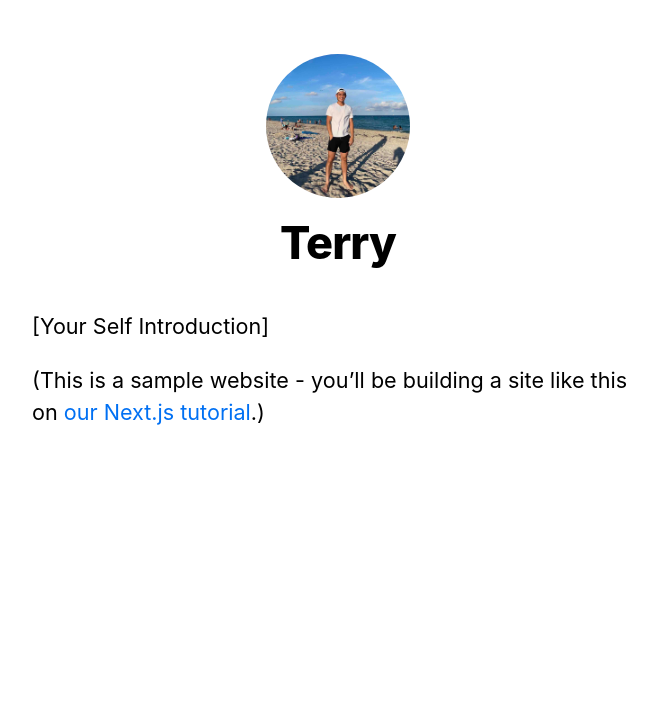
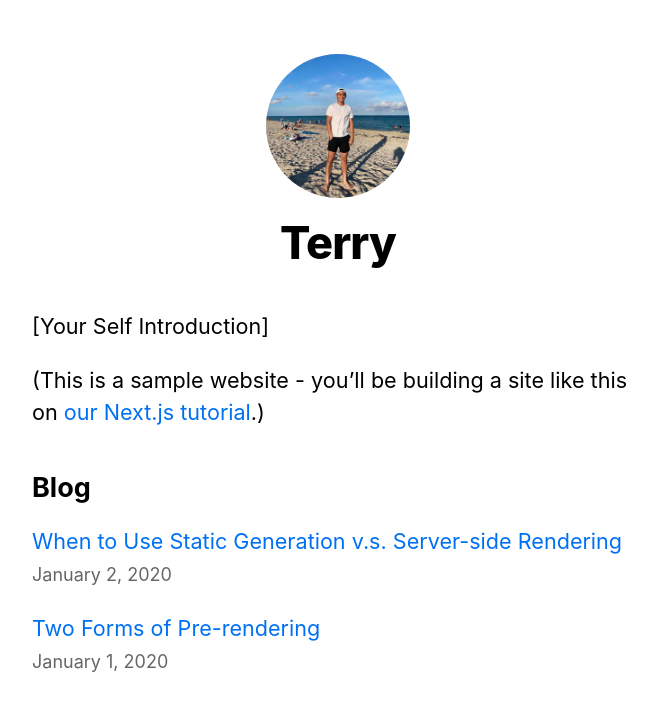
Before and after one commit to Terry9022/personal-blog, a Next.js app: page / in a window 1280 px wide. Shown: the top 710 px of the page, without its empty margins (302-959 px from the left). Built offline with nearby package versions, Linux system fonts and the light colour scheme.

Commit message:
finish link to post pages

```diff
--- /dev/null
+++ b/components/date.js
@@ -0,0 +1,6 @@
+import { parseISO, format } from "date-fns";
+
+export default function Date({ dateString }) {
+  const date = parseISO(dateString);
+  return <time dateTime={dateString}>{format(date, "LLLL d, yyyy")}</time>;
+}
--- /dev/null
+++ b/lib/posts.js
@@ -0,0 +1,83 @@
+import fs from "fs";
+import path from "path";
+import matter from "gray-matter";
+import { remark } from "remark";
+import html from "remark-html";
+
+const postsDirectory = path.join(process.cwd(), "posts");
+
+export function getSortedPostsData() {
+  // Get file names under /posts
+  const fileNames = fs.readdirSync(postsDirectory);
+  const allPostsData = fileNames.map((fileName) => {
+    // Remove ".md" from file name to get id
+    const id = fileName.replace(/\.md$/, "");
+
+    // Read markdown file as string
+    const fullPath = path.join(postsDirectory, fileName);
+    const fileContents = fs.readFileSync(fullPath, "utf8");
+
+    // Use gray-matter to parse the post metadata section
+    const matterResult = matter(fileContents);
+
+    // Combine the data with the id
+    return {
+      id,
+      ...matterResult.data,
+    };
+  });
+  // Sort posts by date
+  return allPostsData.sort((a, b) => {
+    if (a.date < b.date) {
+      return 1;
+    } else {
+      return -1;
+    }
+  });
+}
+
+export function getAllPostIds() {
+  const fileNames = fs.readdirSync(postsDirectory);
+
+  // Returns an array that looks like this:
+  // [
+  //   {
+  //     params: {
+  //       id: 'ssg-ssr'
+  //     }
+  //   },
+  //   {
+  //     params: {
+  //       id: 'pre-rendering'
+  //     }
+  //   }
+  // ]
+  return fileNames.map((fileName) => {
+    return {
+      params: {
+        id: fileName.replace(/\.md$/, ""),
+      },
+    };
+  });
+}
+
+export async function getPostData(id) {
+  const fullPath = path.join(postsDirectory, `${id}.md`);
+  const fileContents = fs.readFileSync(fullPath, "utf8");
+
+  // Use gray-matter to parse the post metadata section
+  const matterResult = matter(fileContents);
+
+  // Use remark to convert markdown into HTML string
+  const processedContent = await remark()
+    .use(html)
+    .process(matterResult.content);
+  const contentHtml = processedContent.toString();
+
+  // Combine the data with the id and contentHtml
+  return {
+    id,
+    contentHtml,
+    ...matterResult.data,
+  };
+}
--- a/package.json
+++ b/package.json
@@ -6,8 +6,12 @@
     "start": "next start"
   },
   "dependencies": {
+    "date-fns": "^2.30.0",
+    "gray-matter": "^4.0.3",
     "next": "^11.1.0",
     "react": "^17.0.2",
-    "react-dom": "^17.0.2"
+    "react-dom": "^17.0.2",
+    "remark": "^14.0.3",
+    "remark-html": "^15.0.2"
   }
 }
--- /dev/null
+++ b/pages/api/hello.js
@@ -0,0 +1,3 @@
+export default function handler(req, res) {
+  res.status(200).json({ text: "Hello" });
+}
--- a/pages/index.js
+++ b/pages/index.js
@@ -1,8 +1,20 @@
 import Head from "next/head";
 import Layout, { siteTitle } from "../components/layout";
 import utilStyles from "../styles/utils.module.css";
+import { getSortedPostsData } from "../lib/posts";
+import Link from "next/link";
+import Date from "../components/date";
 
-export default function Home() {
+export async function getStaticProps() {
+  const allPostsData = getSortedPostsData();
+  return {
+    props: {
+      allPostsData,
+    },
+  };
+}
+
+export default function Home({ allPostsData }) {
   return (
     <Layout home>
       <Head>
@@ -15,6 +27,20 @@
           <a href="https://nextjs.org/learn">our Next.js tutorial</a>.)
         </p>
       </section>
+      <section className={`${utilStyles.headingMd} ${utilStyles.padding1px}`}>
+        <h2 className={utilStyles.headingLg}>Blog</h2>
+        <ul className={utilStyles.list}>
+          {allPostsData.map(({ id, date, title }) => (
+            <li className={utilStyles.listItem} key={id}>
+              <Link href={`/posts/${id}`}>{title}</Link>
+              <br />
+              <small className={utilStyles.lightText}>
+                <Date dateString={date} />
+              </small>
+            </li>
+          ))}
+        </ul>
+      </section>
     </Layout>
   );
 }
--- /dev/null
+++ b/posts/pre-rendering.md
@@ -0,0 +1,11 @@
+---
+title: "Two Forms of Pre-rendering"
+date: "2020-01-01"
+---
+
+Next.js has two forms of pre-rendering: **Static Generation** and **Server-side Rendering**. The difference is in **when** it generates the HTML for a page.
+
+- **Static Generation** is the pre-rendering method that generates the HTML at **build time**. The pre-rendered HTML is then _reused_ on each request.
+- **Server-side Rendering** is the pre-rendering method that generates the HTML on **each request**.
+
+Importantly, Next.js lets you **choose** which pre-rendering form to use for each page. You can create a "hybrid" Next.js app by using Static Generation for most pages and using Server-side Rendering for others.
--- /dev/null
+++ b/posts/ssg-ssr.md
@@ -0,0 +1,19 @@
+---
+title: "When to Use Static Generation v.s. Server-side Rendering"
+date: "2020-01-02"
+---
+
+We recommend using **Static Generation** (with and without data) whenever possible because your page can be built once and served by CDN, which makes it much faster than having a server render the page on every request.
+
+You can use Static Generation for many types of pages, including:
+
+- Marketing pages
+- Blog posts
+- E-commerce product listings
+- Help and documentation
+
+You should ask yourself: "Can I pre-render this page **ahead** of a user's request?" If the answer is yes, then you should choose Static Generation.
+
+On the other hand, Static Generation is **not** a good idea if you cannot pre-render a page ahead of a user's request. Maybe your page shows frequently updated data, and the page content changes on every request.
+
+In that case, you can use **Server-Side Rendering**. It will be slower, but the pre-rendered page will always be up-to-date. Or you can skip pre-rendering and use client-side JavaScript to populate data.
```
Also changed, not shown: pages/posts/[id].js (added, +39 -0 lines), pages/posts/first-post.js (deleted, +0 -18 lines), 1 other file (tests, documents, lock files or other folders).
